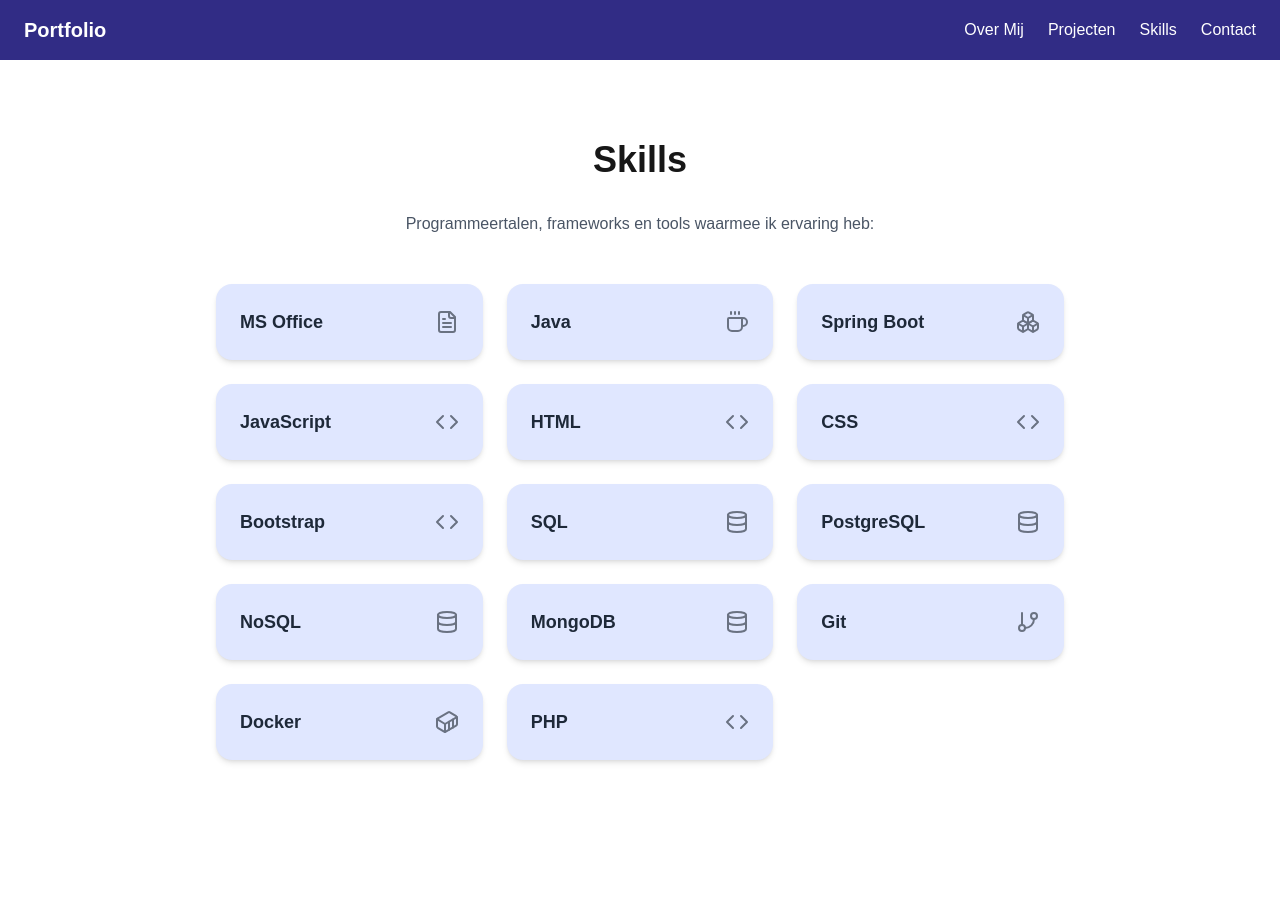
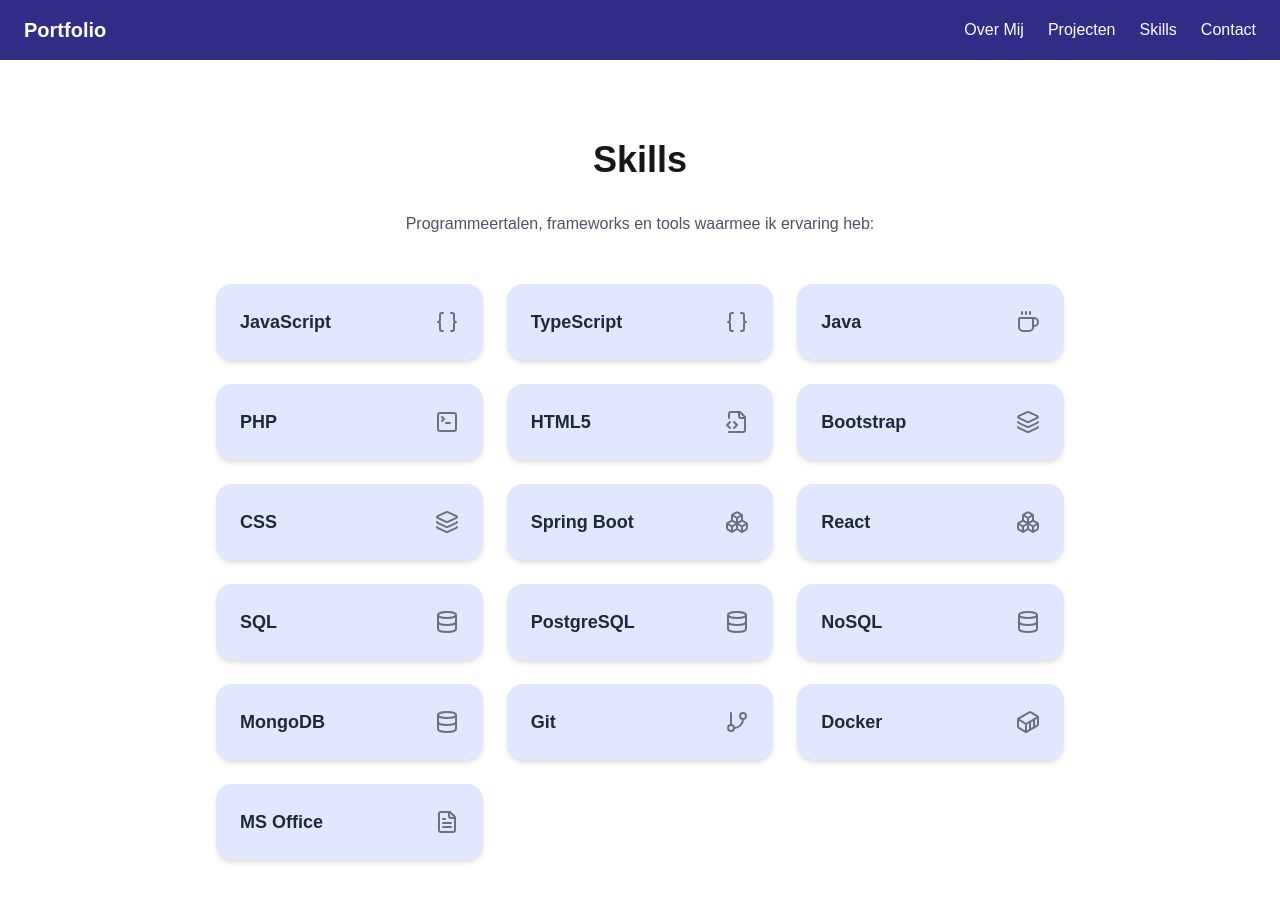
Before and after one commit to LaurienHart/Portfolio-Laurien-Hart, a Next.js app in the folder portfolio/: page /skills in a window 1280 px wide. Shown: the top 902 px of the page. Before the commit the page ends 840 px from the top, so only its background shows below. Built offline with nearby package versions, Linux system fonts and the light colour scheme.

Commit message:
Skills update

```diff
--- a/portfolio/src/app/skills/page.tsx
+++ b/portfolio/src/app/skills/page.tsx
@@ -1,21 +1,35 @@
-import { Code, Database, Container, GitBranch, FileText, Coffee, Boxes } from "lucide-react";
+import {
+    Database,
+    Container,
+    GitBranch,
+    FileText,
+    Coffee,
+    Boxes,
+    Braces,
+    FileCode2,
+    Layers,
+    TerminalSquare
+} from "lucide-react";
 
 export default function Skills() {
+
     const skills = [
-        { name: "MS Office", icon: FileText },
+        { name: "JavaScript", icon: Braces },
+        { name: "TypeScript", icon: Braces },
         { name: "Java", icon: Coffee },
+        { name: "PHP", icon: TerminalSquare },
+        { name: "HTML5", icon: FileCode2 },
+        { name: "Bootstrap", icon: Layers },
+        { name: "CSS", icon: Layers },
         { name: "Spring Boot", icon: Boxes },
-        { name: "JavaScript", icon: Code },
-        { name: "HTML", icon: Code },
-        { name: "CSS", icon: Code },
-        { name: "Bootstrap", icon: Code },
+        { name: "React", icon: Boxes },
         { name: "SQL", icon: Database },
         { name: "PostgreSQL", icon: Database },
         { name: "NoSQL", icon: Database },
         { name: "MongoDB", icon: Database },
         { name: "Git", icon: GitBranch },
         { name: "Docker", icon: Container },
-        { name: "PHP", icon: Code },
+        { name: "MS Office", icon: FileText },
     ]
 
     return (
```
